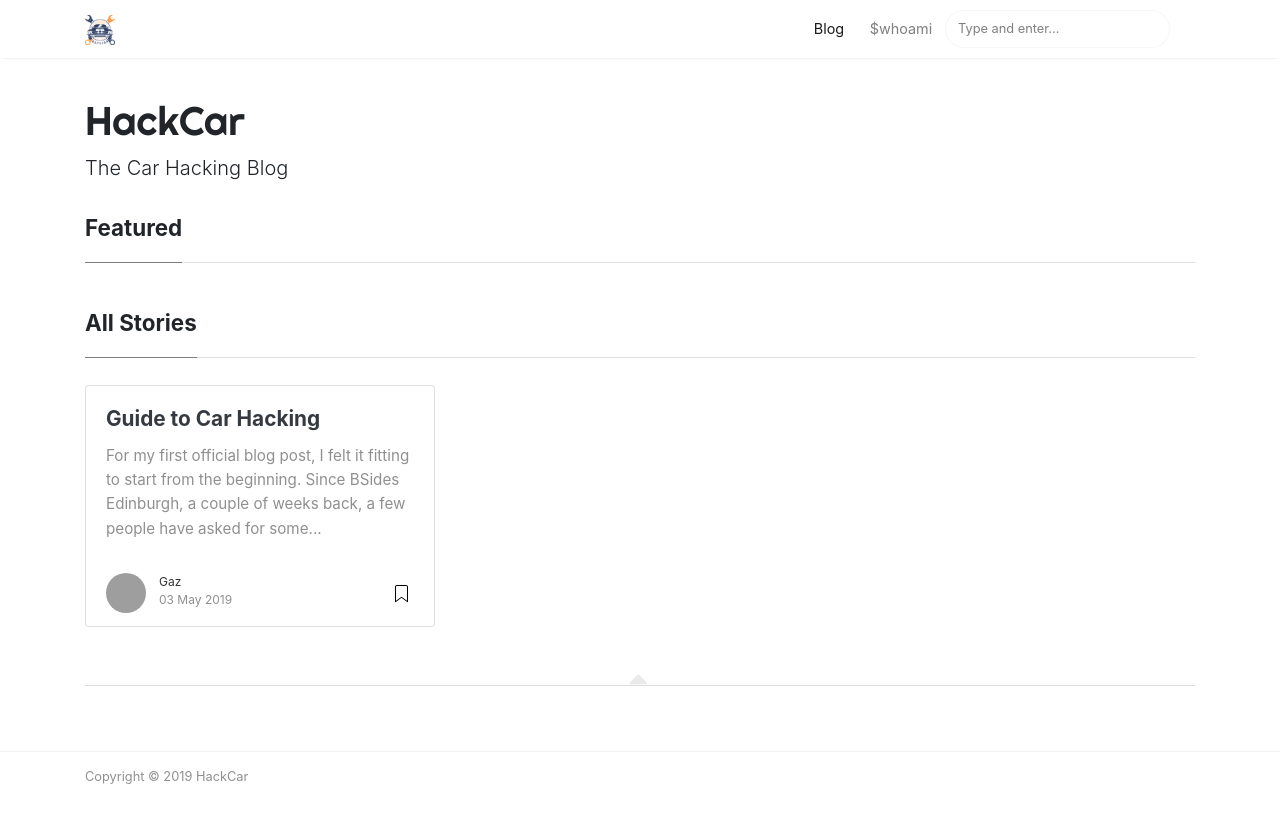
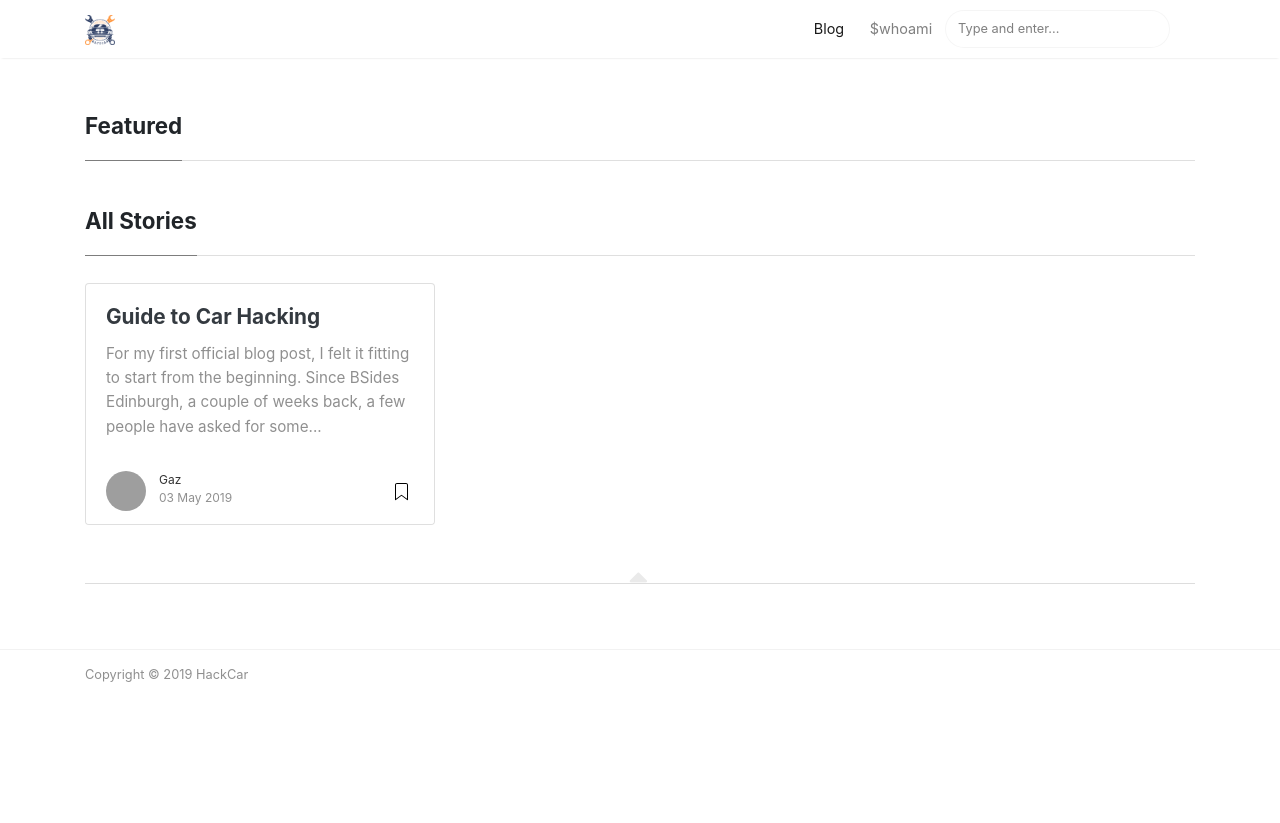
Before and after one commit to gareth305/gareth305.github.io, a Jekyll site: the page built from index.html, in a window 1280 px wide. Shown: the top 823 px of the page. Built offline with Jekyll 4.4.1, drawn with Linux system fonts in a browser that asks for light colours; nearby versions of some CDN libraries; the list of posts is cut into pages by our own code; comment, search, counter and statistics services are not loaded; grey boxes are pictures that could not be loaded.

Commit message:
Changed layout slightly

```diff
--- a/_layouts/default.html
+++ b/_layouts/default.html
@@ -116,10 +116,11 @@
 <!-- Site Title
 ================================================== -->
 <div class="mainheading">
-    <h1 class="sitetitle">{{ site.name }}</h1>
+    <!--<h1 class="sitetitle">{{ site.name }}</h1>
+    <img src="{{ site.baseurl }}/{{ site.logo }}" alt="{{ site.name }}" style="height: 100px;">
     <p class="lead">
          {{ site.description }}
-    </p>
+    </p>-->
 </div>
 
 
```
